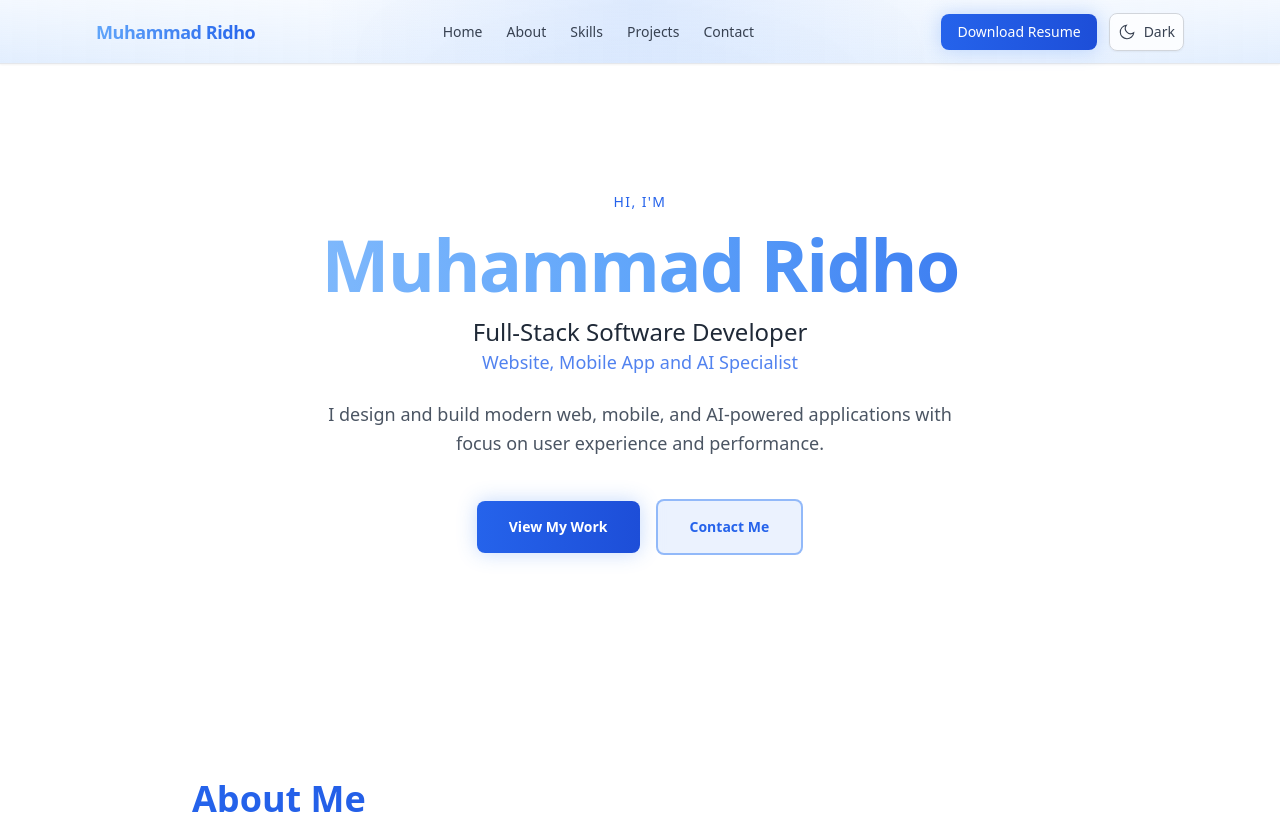
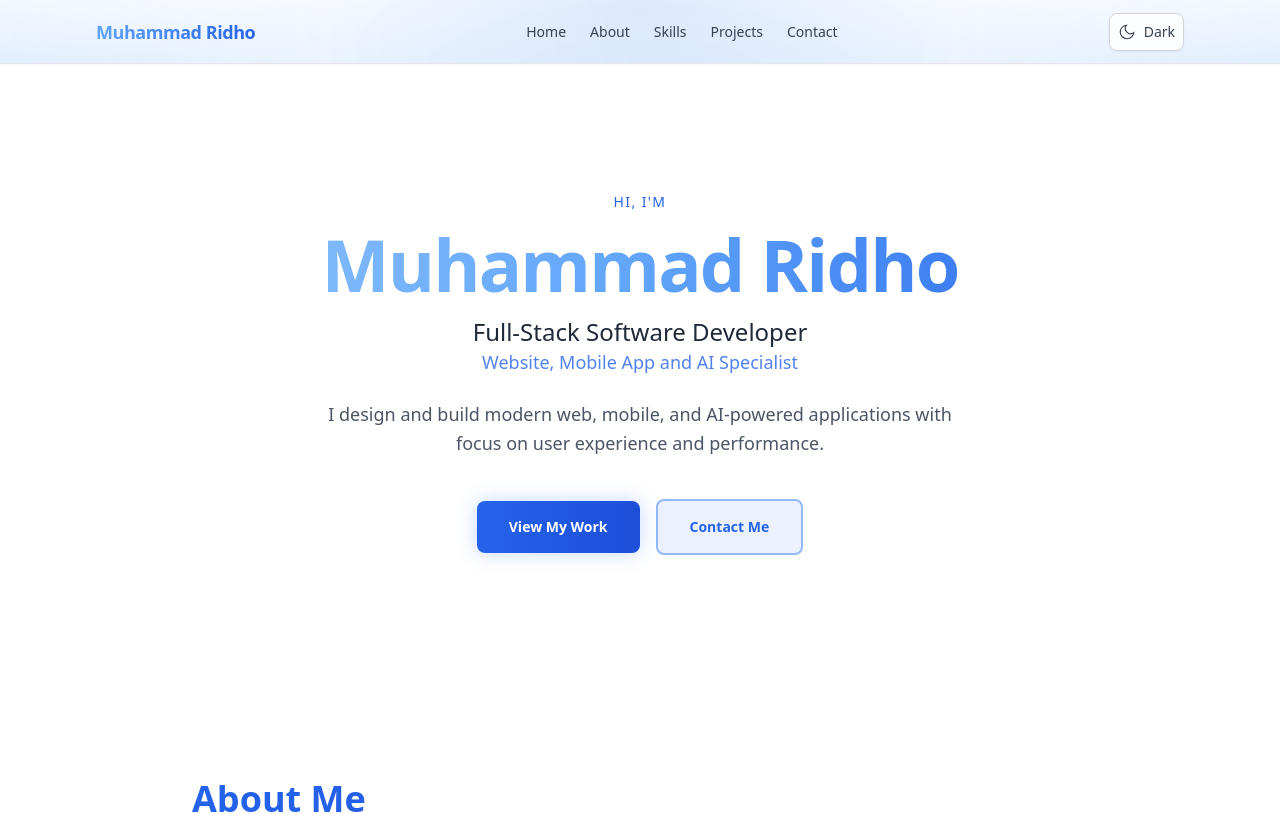
Before and after one commit to ridhogithub1/ridhodev, a React (Vite) app: page / in a window 1280 px wide. Shown: the top 814 px of the page. Built offline with nearby package versions, Linux system fonts and the light colour scheme.

Commit message:
Remove Download Resume button, update Contact Me to WhatsApp, and change contact email to ridho22ti@mahasiswa.pcr.ac.id

```diff
--- a/src/components/Navbar.tsx
+++ b/src/components/Navbar.tsx
@@ -53,18 +53,6 @@ export function Navbar() {
           ))}
         </nav>
         <div className="flex items-center gap-3">
-          <motion.a
-            href="/Muhammad-Ridho-Resume.pdf"
-            initial={{ opacity: 0, scale: 0.9 }}
-            animate={{ opacity: 1, scale: 1 }}
-            transition={{ delay: 0.5, duration: 0.5 }}
-            whileHover={{ scale: 1.05, boxShadow: '0 0 20px rgba(59, 130, 246, 0.4)' }}
-            whileTap={{ scale: 0.95 }}
-            className="hidden rounded-lg bg-gradient-to-r from-blue-600 to-blue-700 px-4 py-2 text-sm font-medium text-white shadow-glow transition-all duration-300 hover:from-blue-500 hover:to-blue-600 md:block"
-            download
-          >
-            Download Resume
-          </motion.a>
           <ThemeToggle />
         </div>
       </div>
--- a/src/sections/Contact.tsx
+++ b/src/sections/Contact.tsx
@@ -1,6 +1,23 @@
 import { motion } from 'framer-motion'
+import { useState } from 'react'
 
 export function Contact() {
+  const [formData, setFormData] = useState({ name: '', email: '', message: '' })
+
+  const handleSubmit = (e: React.FormEvent) => {
+    e.preventDefault()
+    const subject = encodeURIComponent(`Contact from ${formData.name}`)
+    const body = encodeURIComponent(`Name: ${formData.name}\nEmail: ${formData.email}\n\nMessage:\n${formData.message}`)
+    window.location.href = `mailto:ridho22ti@mahasiswa.pcr.ac.id?subject=${subject}&body=${body}`
+  }
+
+  const handleChange = (e: React.ChangeEvent<HTMLInputElement | HTMLTextAreaElement>) => {
+    setFormData({
+      ...formData,
+      [e.target.name]: e.target.value
+    })
+  }
+
   return (
     <section id="contact" className="py-24 relative">
       <motion.h2
@@ -18,8 +35,7 @@ export function Contact() {
           whileInView={{ opacity: 1, x: 0 }}
           viewport={{ once: true, amount: 0.3 }}
           transition={{ duration: 0.6, ease: 'easeOut' }}
-          action="https://formspree.io/f/mayzkjll"
-          method="POST"
+          onSubmit={handleSubmit}
           className="relative rounded-2xl border border-gray-200 dark:border-white/10 bg-gradient-to-br from-blue-50/80 via-white to-blue-50/80 dark:from-blue-900/20 dark:via-blue-800/10 dark:to-blue-900/20 backdrop-blur-sm p-8 shadow-lg dark:shadow-[0_8px_32px_0_rgba(31,38,135,0.37)] overflow-hidden"
         >
           {/* Glass effect overlay */}
@@ -30,6 +46,8 @@ export function Contact() {
               whileFocus={{ scale: 1.02 }}
               type="text"
               name="name"
+              value={formData.name}
+              onChange={handleChange}
               placeholder="Your name"
               required
               className="rounded-lg border border-blue-300/50 dark:border-blue-500/30 bg-blue-50/80 dark:bg-blue-500/10 backdrop-blur-sm px-5 py-3 text-gray-700 dark:text-foreground placeholder:text-gray-400 dark:placeholder:text-foreground/50 outline-none transition-all duration-300 focus:border-blue-500 dark:focus:border-blue-400 focus:bg-blue-100 dark:focus:bg-blue-500/20 focus:shadow-glow"
@@ -38,6 +56,8 @@ export function Contact() {
               whileFocus={{ scale: 1.02 }}
               type="email"
               name="email"
+              value={formData.email}
+              onChange={handleChange}
               placeholder="Your email"
               required
               className="rounded-lg border border-blue-300/50 dark:border-blue-500/30 bg-blue-50/80 dark:bg-blue-500/10 backdrop-blur-sm px-5 py-3 text-gray-700 dark:text-foreground placeholder:text-gray-400 dark:placeholder:text-foreground/50 outline-none transition-all duration-300 focus:border-blue-500 dark:focus:border-blue-400 focus:bg-blue-100 dark:focus:bg-blue-500/20 focus:shadow-glow"
@@ -45,6 +65,8 @@ export function Contact() {
             <motion.textarea
               whileFocus={{ scale: 1.02 }}
               name="message"
+              value={formData.message}
+              onChange={handleChange}
               placeholder="Your message"
               required
               rows={5}
@@ -78,7 +100,7 @@ export function Contact() {
                 whileHover={{ x: 5, scale: 1.05 }}
                 className="transition-all duration-300"
               >
-                <a className="text-blue-600 dark:text-blue-400 hover:text-blue-700 dark:hover:text-blue-300 font-medium flex items-center gap-2 transition-colors duration-300" href="mailto:muhammadridho@example.com">
+                <a className="text-blue-600 dark:text-blue-400 hover:text-blue-700 dark:hover:text-blue-300 font-medium flex items-center gap-2 transition-colors duration-300" href="mailto:ridho22ti@mahasiswa.pcr.ac.id">
                   <span className="text-lg">📧</span> Email
                 </a>
               </motion.li>
--- a/src/sections/Hero.tsx
+++ b/src/sections/Hero.tsx
@@ -65,7 +65,9 @@ export function Hero() {
             View My Work
           </motion.a>
           <motion.a
-            href="#contact"
+            href="https://wa.me/6281996663358"
+            target="_blank"
+            rel="noreferrer"
             whileHover={{ scale: 1.05, borderColor: 'rgba(96, 165, 250, 0.5)' }}
             whileTap={{ scale: 0.95 }}
             className="rounded-lg border-2 border-blue-500/50 bg-blue-500/10 backdrop-blur-sm px-8 py-4 text-sm font-semibold text-blue-600 dark:text-blue-300 transition-all duration-300 hover:bg-blue-500/20 hover:border-blue-400"
```
